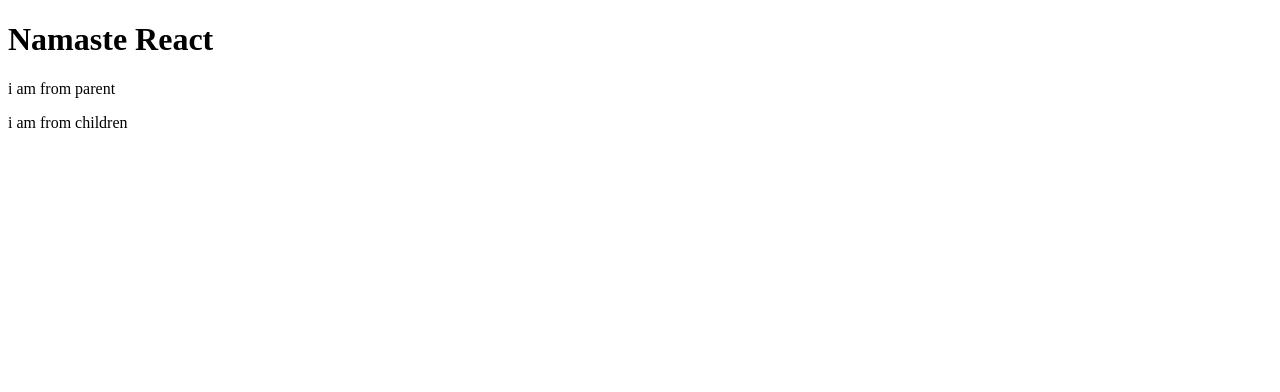
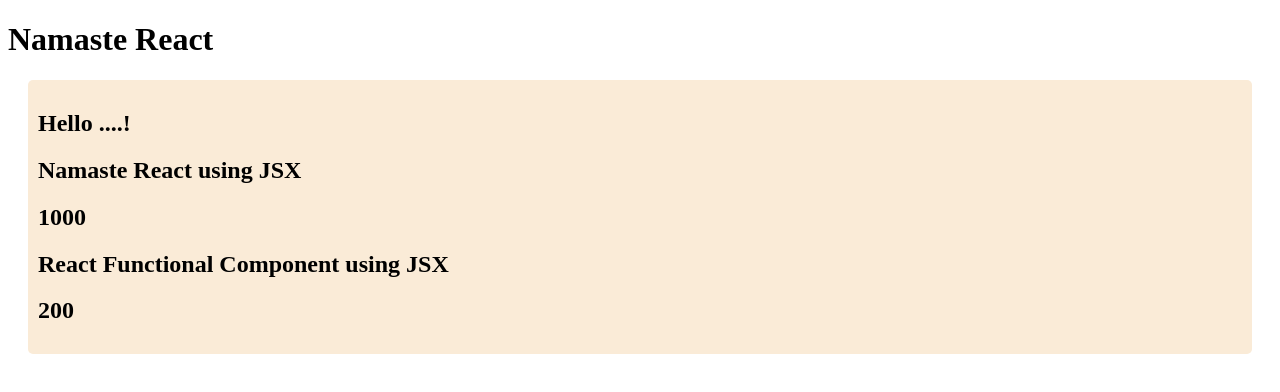
Before and after one commit to Thibakar/namaste_react, a React (Vite) app: page / in a window 1280 px wide. Shown: the top 392 px of the page. Built offline with nearby package versions, Linux system fonts and the light colour scheme.

Commit message:
02-creating react components with JSX

```diff
--- /dev/null
+++ b/App.css
@@ -0,0 +1,6 @@
+.container {
+  border-radius: 5px;
+  margin: 0px 20px;
+  padding: 10px;
+  background-color: antiquewhite;
+}
--- a/App.js
+++ b/App.js
@@ -1,14 +1,26 @@
-import React from "react"
-import  ReactDOM  from "react-dom/client"
+import React from "react";
+import ReactDOM from "react-dom/client";
+import "./App.css";
 
-const Parent = React.createElement('p', { id: 'parent' },  [
-    React.createElement('div', {}, 'i am from parent'),
+//React CreateElemet
+const title = React.createElement("h2", {}, "Hello ....!");
 
-    React.createElement('p', { id: 'child' }, [
-        React.createElement('div', {}, 'i am from children'),
-    ])
+//React Function
+const jsFunction =()=>(console.log('javascript Function'))
+const number = 1000;
 
-]);
+//React Component
+const Heading = () => <h2>Namaste React using JSX</h2>;
+const HeadingComponent = () => (
+  <div className="container">
+    {title}
+    {jsFunction()}
+    <Heading />
+    <h2>{number}</h2>
+    <h2> React Functional Component using JSX </h2>
+    <h2>{100 + 100}</h2>
+  </div>
+);
 
-const root = ReactDOM.createRoot(document.getElementById('root'));
-root.render(Parent);
+const root = ReactDOM.createRoot(document.getElementById("root"));
+root.render(<HeadingComponent />);
--- a/index.html
+++ b/index.html
@@ -1,16 +1,14 @@
 <!DOCTYPE html>
 <html lang="en">
+  <head>
+    <meta charset="UTF-8" />
+    <meta name="viewport" content="width=device-width, initial-scale=1.0" />
+    <title>namaste react</title>
+  </head>
 
-<head>
-    <meta charset="UTF-8">
-    <meta name="viewport" content="width=device-width, initial-scale=1.0">
-    <title>namaste react</title>
-</head>
-
-<body>
-    <h1> Namaste React </h1>
+  <body>
     <script type="module" src="./App.js"></script>
+    <h1>Namaste React</h1>
     <div id="root"></div>
-</body>
-
+  </body>
 </html>
```
Also changed, not shown: package.json (+7 -5 lines).
